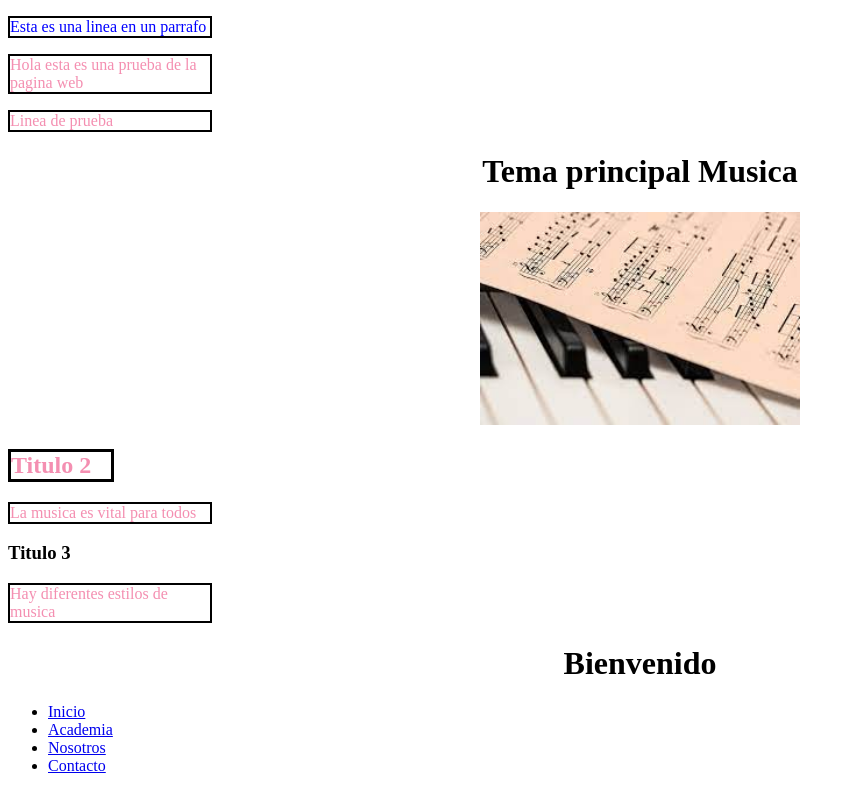
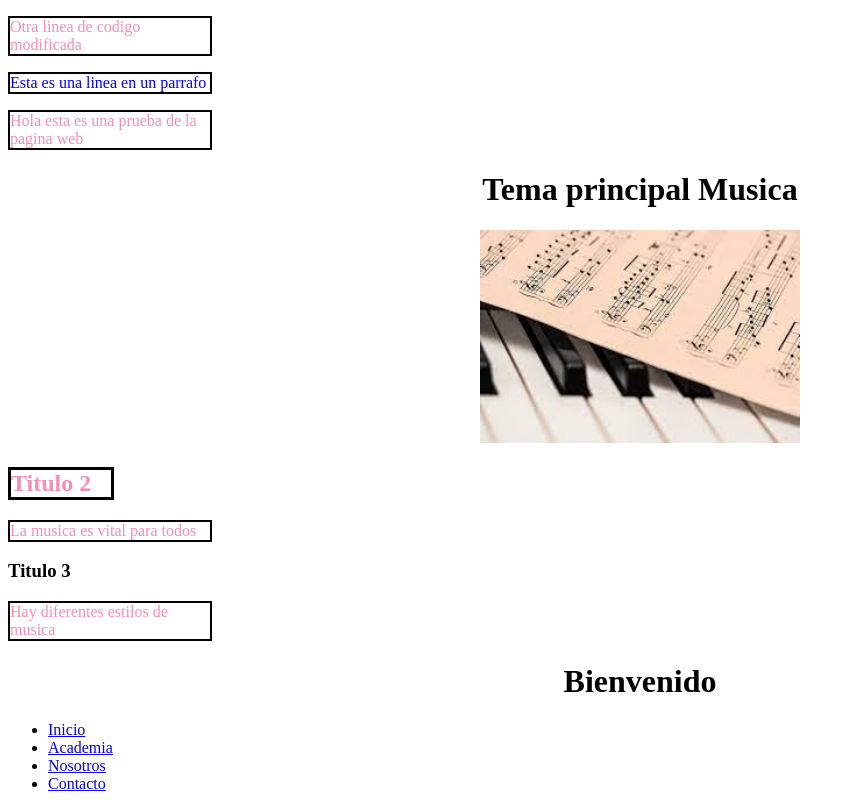
Before and after one commit to natyintecap2021/clase_intecap, a plain HTML site: page mi pagina/index.html in a window 1280 px wide. Shown: the top 800 px of the page, without its empty margins (0-855 px from the left). Drawn offline with Linux system fonts and the light colour scheme.

Commit message:
Segunda prueba de git

```diff
--- a/mi pagina/index.html
+++ b/mi pagina/index.html
@@ -6,9 +6,9 @@
   <link rel="stylesheet" type="text/css" href="css/micss.css">
 </head>
 <body>
+	<p>Otra linea de codigo modificada</p>
 <p style="color:blue">Esta es una linea en un parrafo</p>
 <p>Hola esta es una prueba de la pagina web</p>
-<p>Linea de prueba</p>
 <center><h1>Tema principal Musica</h1></center>
 <center><img src="images/descarga.jpg" width="320" height="213"></center>
 <h2>Titulo 2</h2>
```
